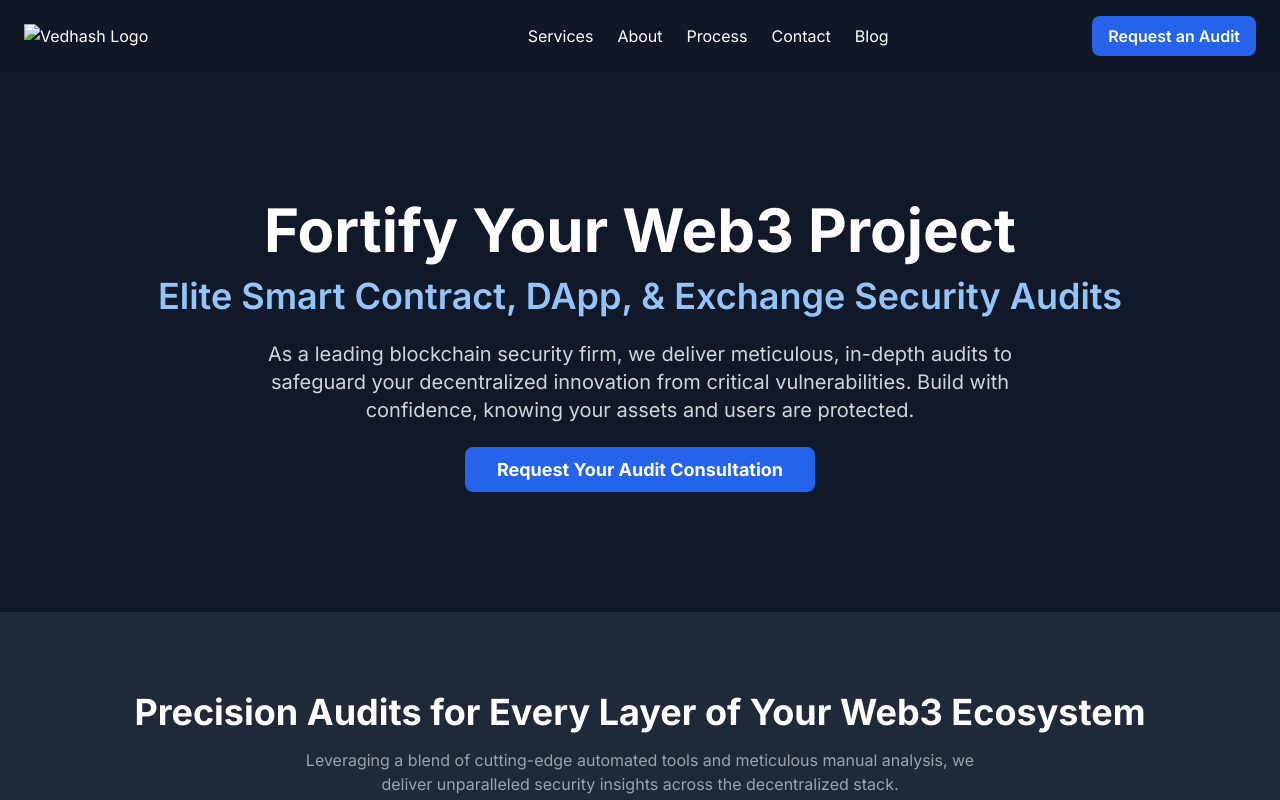
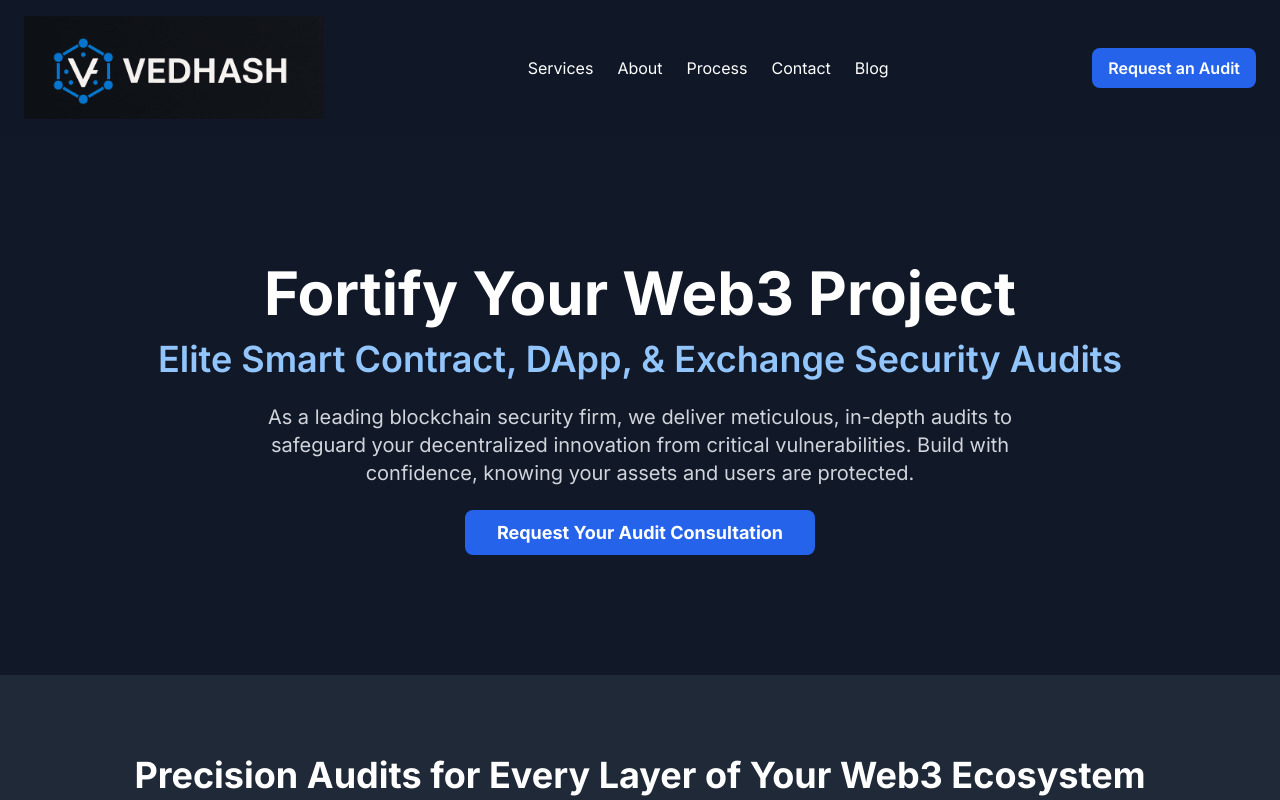
Before and after one commit to Rishab1315/Amit, a plain HTML site: page index.html in a window 1280 px wide. Shown: the top 800 px of the page. Drawn offline with nearby package versions, Linux system fonts and the light colour scheme.

Commit message:
Update index.html

```diff
--- a/index.html
+++ b/index.html
@@ -26,7 +26,7 @@
     <!-- Header -->
     <header class="bg-gray-900/80 backdrop-blur-sm sticky top-0 z-50">
         <nav class="container mx-auto px-6 py-4 flex justify-between items-center">
-           <img src="images/vedhash-logo.jpg" alt="Vedhash Logo" width="300">
+           <img src="logo.png" alt="Vedhash Logo" width="300">
             <div class="hidden md:flex items-center space-x-6">
                 <a href="#services" class="hover:text-blue-400">Services</a>
                 <a href="#about" class="hover:text-blue-400">About</a>
```
